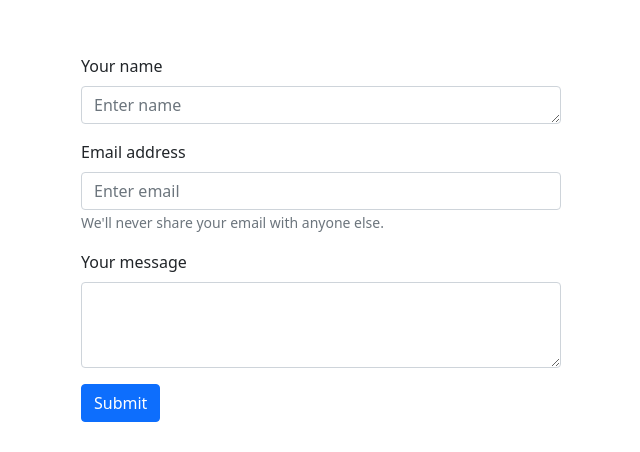
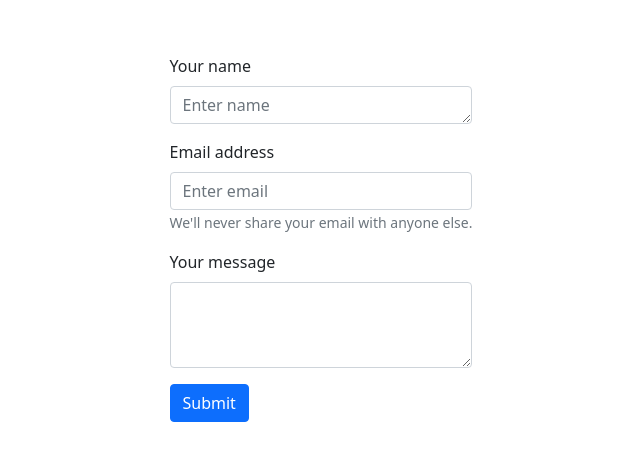
Before and after one commit to muratcan-yuksel/example1, a React (Create React App) app: page / in a window 1280 px wide. Shown: the part 2084-2536 px from the top of the page, without its empty margins (319-959 px from the left). Built offline with nearby package versions, Linux system fonts and the light colour scheme.

Commit message:
solved form width problem

```diff
--- a/src/style/formStyle.css
+++ b/src/style/formStyle.css
@@ -1,6 +1,6 @@
 #container {
   margin-top: 2em;
 }
-.mb-3 {
+/* .mb-3 {
   width: 30em;
-}
+} */
```
